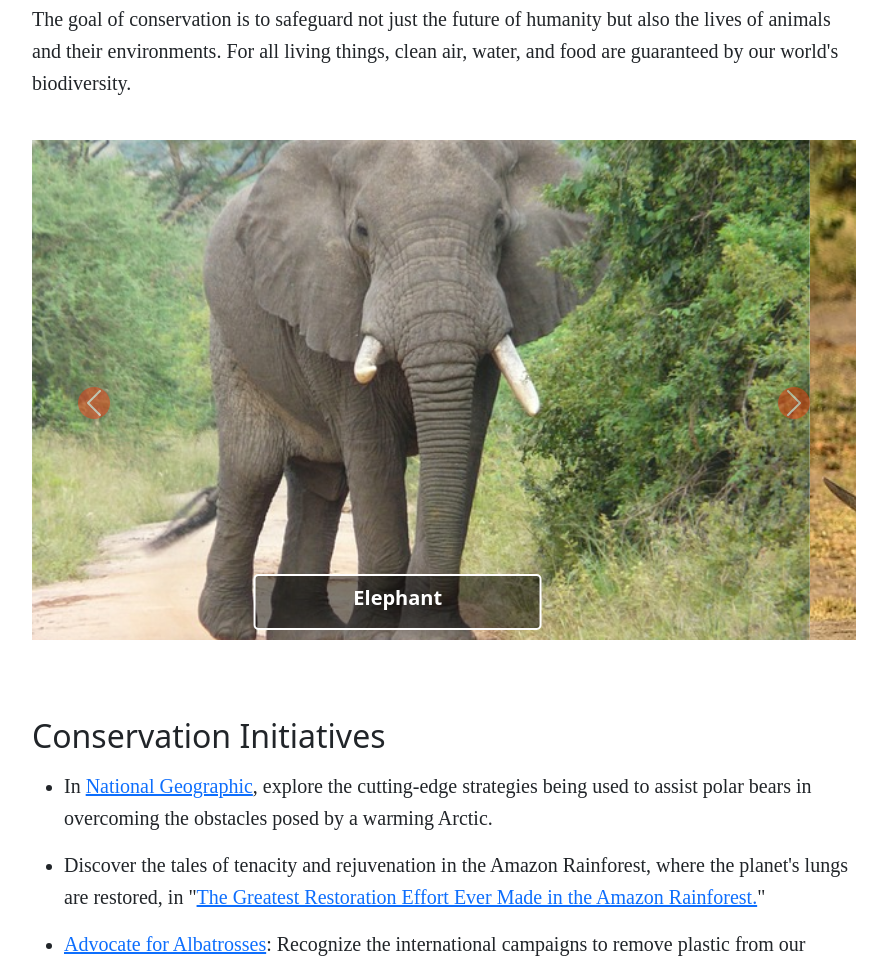
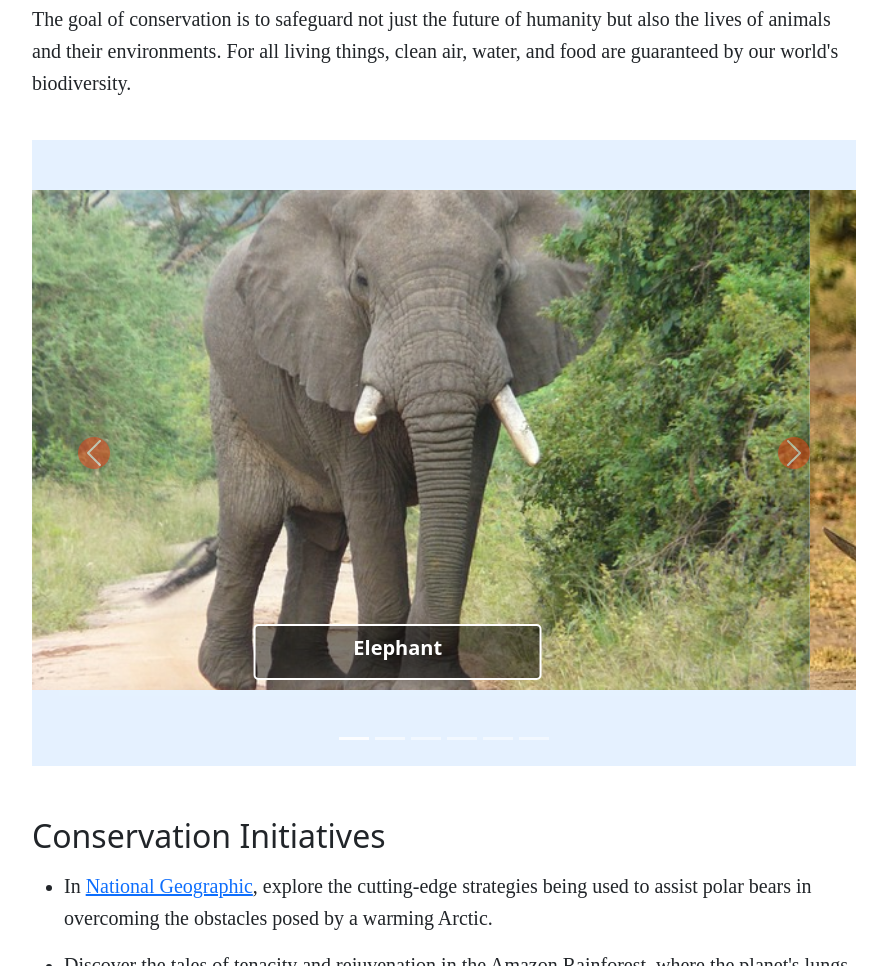
Before and after one commit to Oliviaheckert/The-Wilds-Voice, a plain HTML site: page index.html in a window 1280 px wide. Shown: the part 575-1541 px from the top of the page, without its empty margins (196-1083 px from the left). Drawn offline with nearby package versions, Linux system fonts and the light colour scheme.

Commit message:
Update index.html

```diff
--- a/index.html
+++ b/index.html
@@ -46,6 +46,8 @@
 			<h2>Why Conservation Matters</h2>
 			<p>The goal of conservation is to safeguard not just the future of humanity but also the lives of animals and their environments. For all living things, clean air, water, and food are guaranteed by our world's biodiversity.</p><br>
 
+			<!-- Section with background -->
+			<div class="section-background">
 				<!-- Carousel -->
 				<div id="carousel-bs" class="carousel slide" data-bs-ride="carousel">
 					<ol class="carousel-indicators">
@@ -103,6 +105,7 @@
 						<span class="carousel-control-next-icon" aria-hidden="true"></span>
 						<span class="visually-hidden">Next</span>
 					</a>
+				</div>
 			</div><br><br>
 
 			<h2>Conservation Initiatives</h2>
```
Lines whose indentation alone changed are shown as unchanged.
